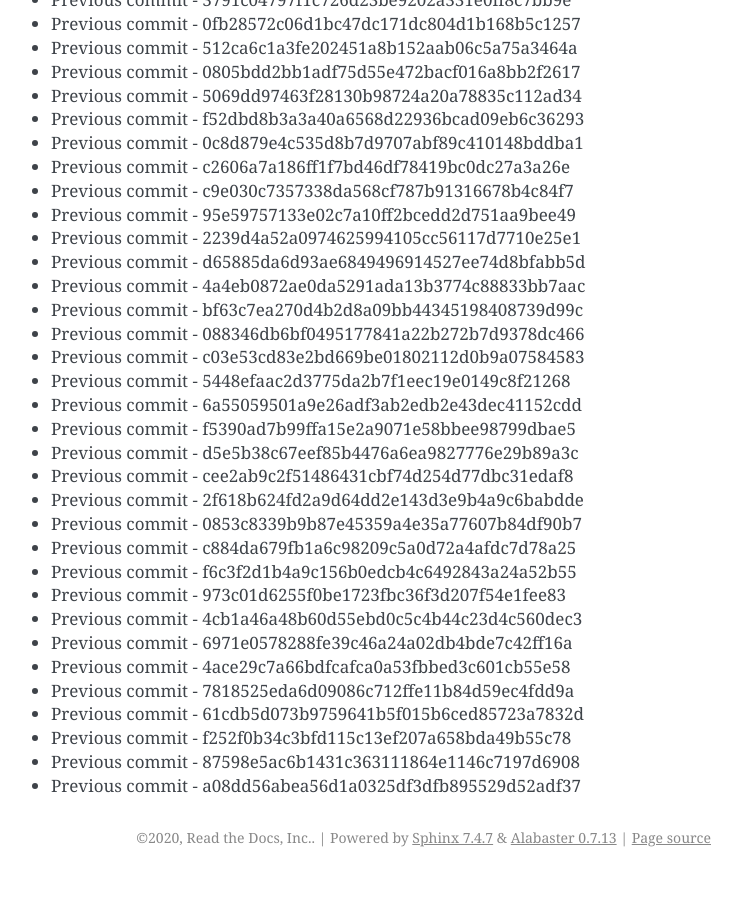
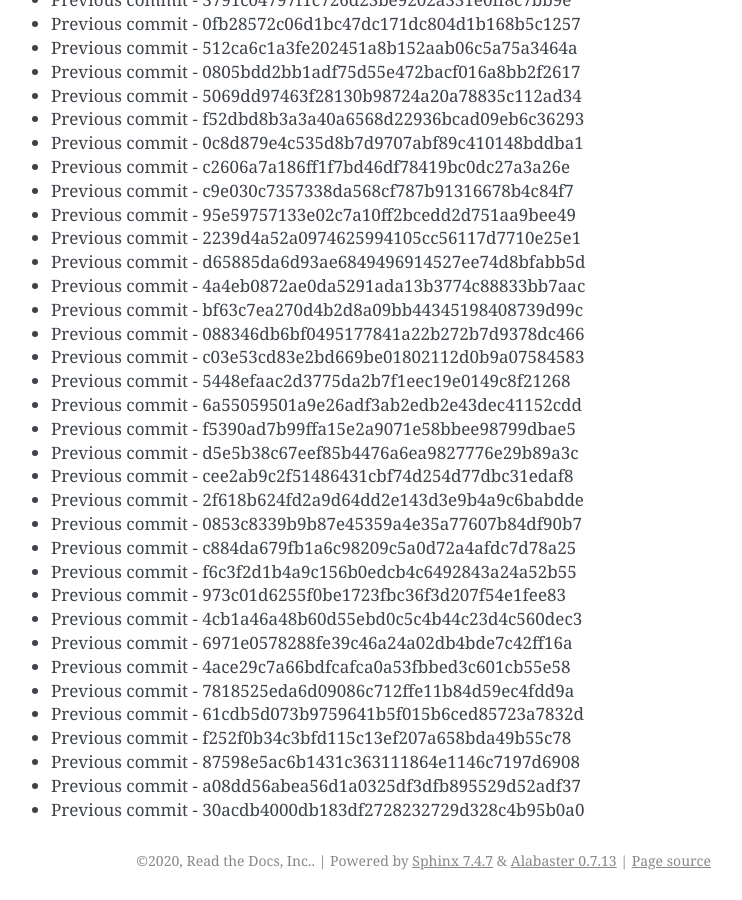
Before and after one commit to readthedocs/rtd-git-stresstest, a Sphinx documentation site: the page built from docs/updates.rst, in a window 1280 px wide and 900 px high, scrolled down 24452 px. Shown: the whole window, without its empty margins (399-1141 px from the left). Built offline with Sphinx 7.4.7, drawn with Linux system fonts in a browser that asks for light colours; before the commit the page ends 25329 px from its top, so only the background shows below that.

Commit message:
Generating commit from previous: 30acdb4000db183df2728232729d328c4b95b0a0

```diff
--- a/docs/updates.rst
+++ b/docs/updates.rst
@@ -1059,3 +1059,4 @@ It can be tested for any performance characteristics.
 * Previous commit - f252f0b34c3bfd115c13ef207a658bda49b55c78
 * Previous commit - 87598e5ac6b1431c363111864e1146c7197d6908
 * Previous commit - a08dd56abea56d1a0325df3dfb895529d52adf37
+* Previous commit - 30acdb4000db183df2728232729d328c4b95b0a0
```
